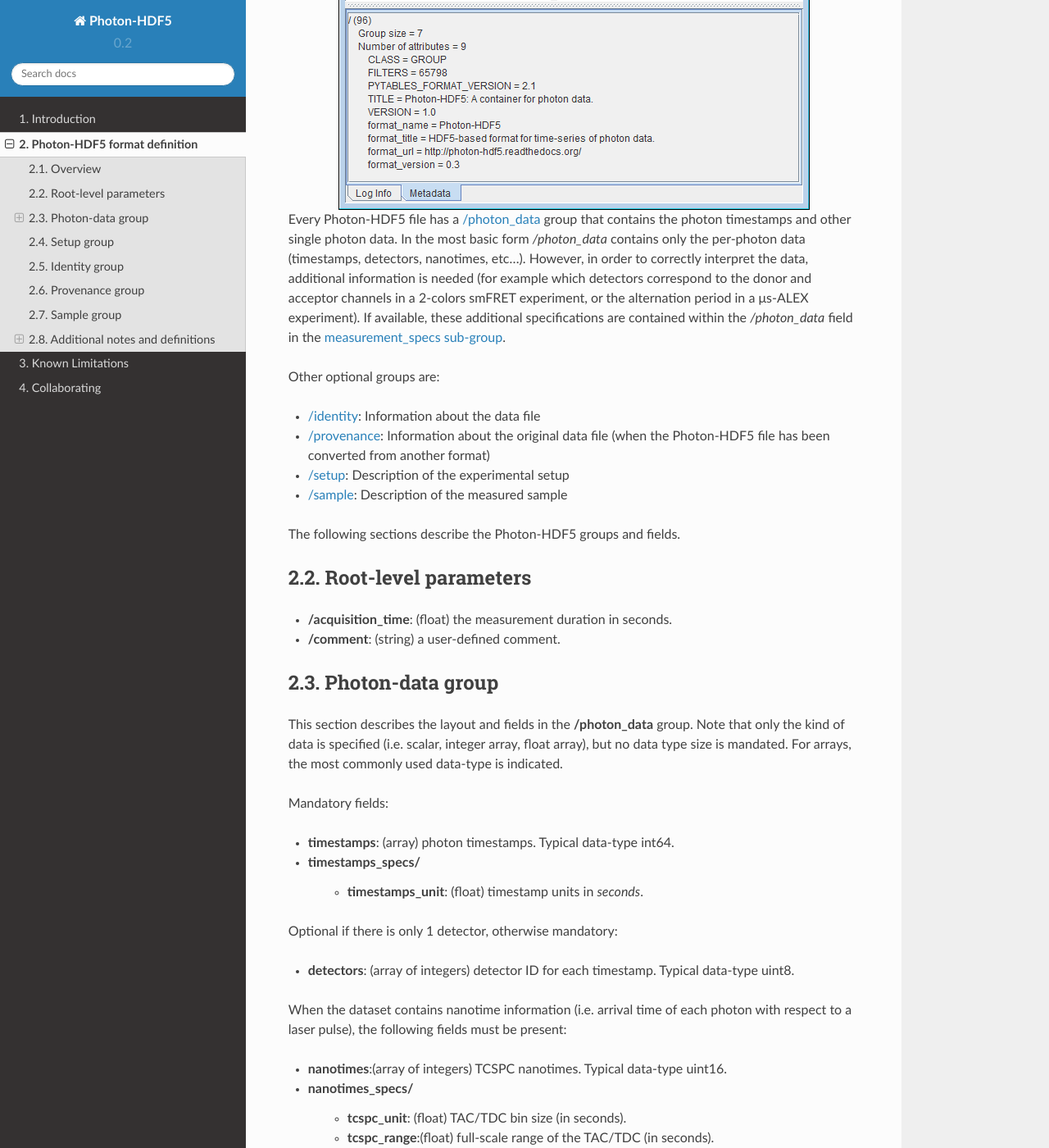
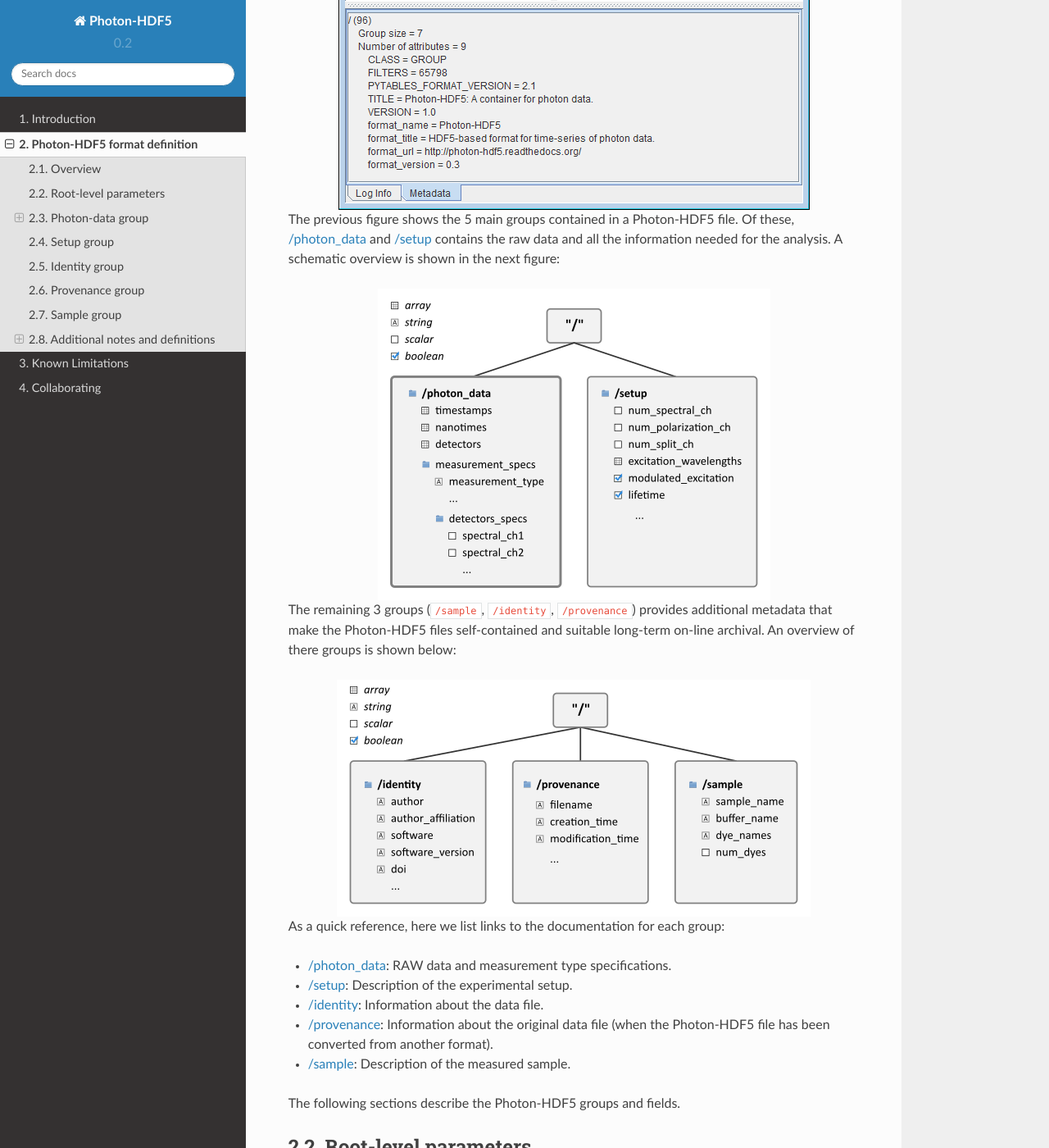
Before and after one commit to Photon-HDF5/photon-hdf5, a Sphinx documentation site: the page built from docs/phdata.rst, in a window 1280 px wide and 1400 px high, scrolled down 769 px. Shown: the whole window at 82% size. Built offline with Sphinx 7.4.7 and the Read the Docs theme 2.0.0, drawn with Linux system fonts in a browser that asks for light colours; some of the changed text lies outside the part shown.

Commit message:
Add new file structure diagrams

```diff
--- a/docs/phdata.rst
+++ b/docs/phdata.rst
@@ -7,36 +7,44 @@ Overview
 A Photon-HDF5 is a HDF5 file with a predefined structure for timestamp-based
 data.
 
-A screenshot of a typical Photon-HDF5 file opened in HDFView is shown here:
+A screen-shot of a typical Photon-HDF5 file opened in HDFView is shown here:
 
 .. figure:: /images/hdfview.png
     :align: center
 
-Every Photon-HDF5 file has a :ref:`/photon_data <photon_data_group>`
-group that contains the photon timestamps and other single photon data.
-In the most basic form */photon_data* contains only the per-photon data
-(timestamps, detectors, nanotimes, etc...). However, in order to correctly
-interpret the data, additional information is needed (for example
-which detectors correspond to the donor and acceptor channels in a 2-colors
-smFRET experiment, or the
-alternation period in a μs-ALEX experiment). If available, these additional
-specifications are contained within the */photon_data* field in the
-:ref:`measurement_specs sub-group <measurement_specs_group>`.
+The previous figure shows the 5 main groups contained in a Photon-HDF5 file.
+Of these, :ref:`/photon_data <photon_data_group>` and  :ref:`/setup <setup_group>`
+contains the raw data and all the information needed for the analysis.
+A schematic overview is shown in the next figure:
 
-Other optional groups are:
+.. figure:: /images/format-diagram_first2.png
+    :align: center
+
+The remaining 3 groups (``/sample``, ``/identity``, ``/provenance``) provides
+additional metadata that make the Photon-HDF5 files self-contained and
+suitable long-term on-line archival. An overview of there groups is shown below:
+
+
+.. figure:: /images/format-diagram_last3.png
+    :align: center
+
+As a quick reference, here we list links to the documentation for each group:
+
+- :ref:`/photon_data <photon_data_group>`:
+  RAW data and measurement type specifications.
+
+- :ref:`/setup <setup_group>`:
+  Description of the experimental setup.
 
 - :ref:`/identity <identity_group>`:
-  Information about the data file
+  Information about the data file.
 
 - :ref:`/provenance <provenance_group>`:
   Information about the original data file (when the Photon-HDF5 file
-  has been converted from another format)
-
-- :ref:`/setup <setup_group>`:
-  Description of the experimental setup
+  has been converted from another format).
 
 - :ref:`/sample <sample_group>`:
-  Description of the measured sample
+  Description of the measured sample.
 
 The following sections describe the Photon-HDF5
 groups and fields.
@@ -44,8 +52,16 @@ groups and fields.
 Root-level parameters
 ---------------------
 
+The root node ("/") in a Photon-HDF5 file contains the following fields:
+
 - **/acquisition_time**: (float) the measurement duration in seconds.
 - **/comment**: (string) a user-defined comment.
+
+In addition, the root node has the following attributes that can be used to
+distinguish Photon-HDF5 files from other HDF5 files:
+
+- **format_name**: must contain the string "Photon-HDF5"
+- **format_version**: (string) the Photon-HDF5 format version.
 
 
 .. _photon_data_group:
```
Also changed, not shown: docs/images/format-diagram_first2.png (added), docs/images/format-diagram_last3.png (added).
